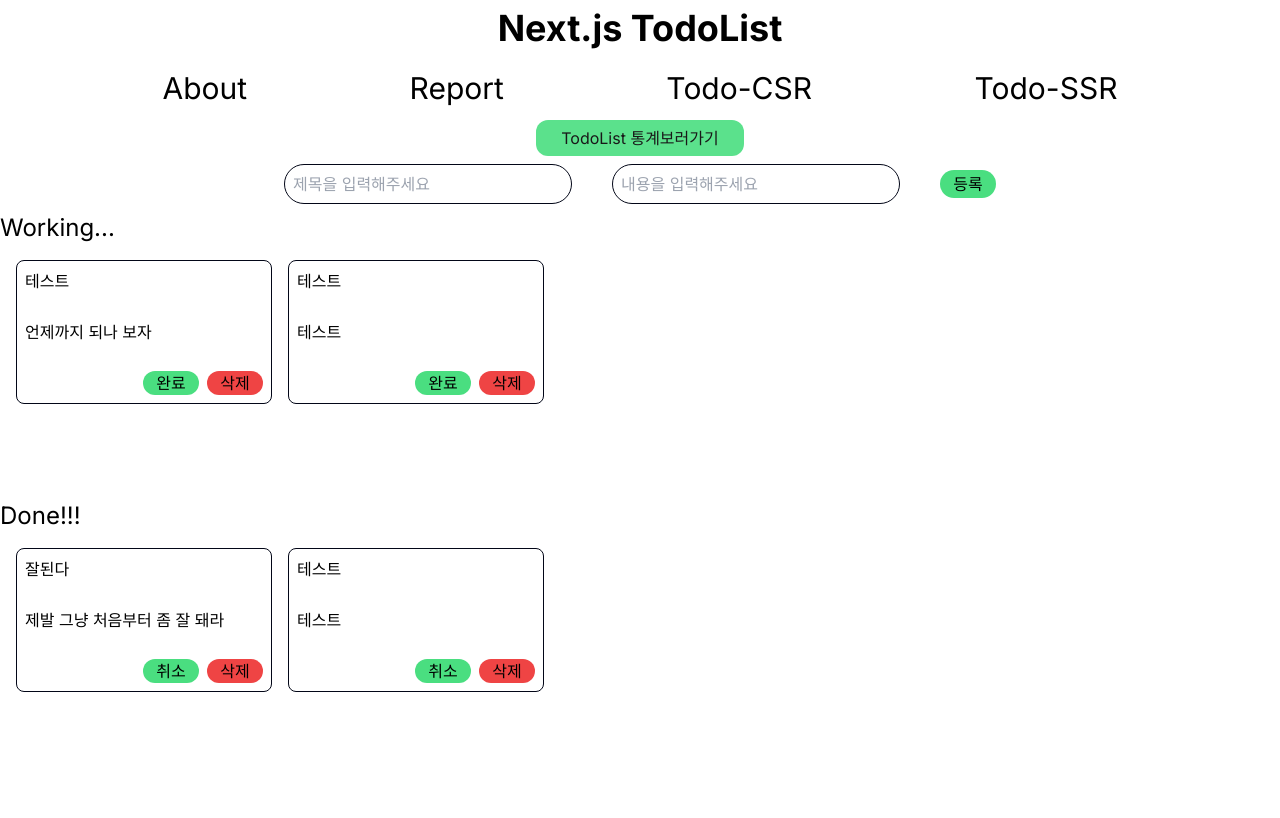
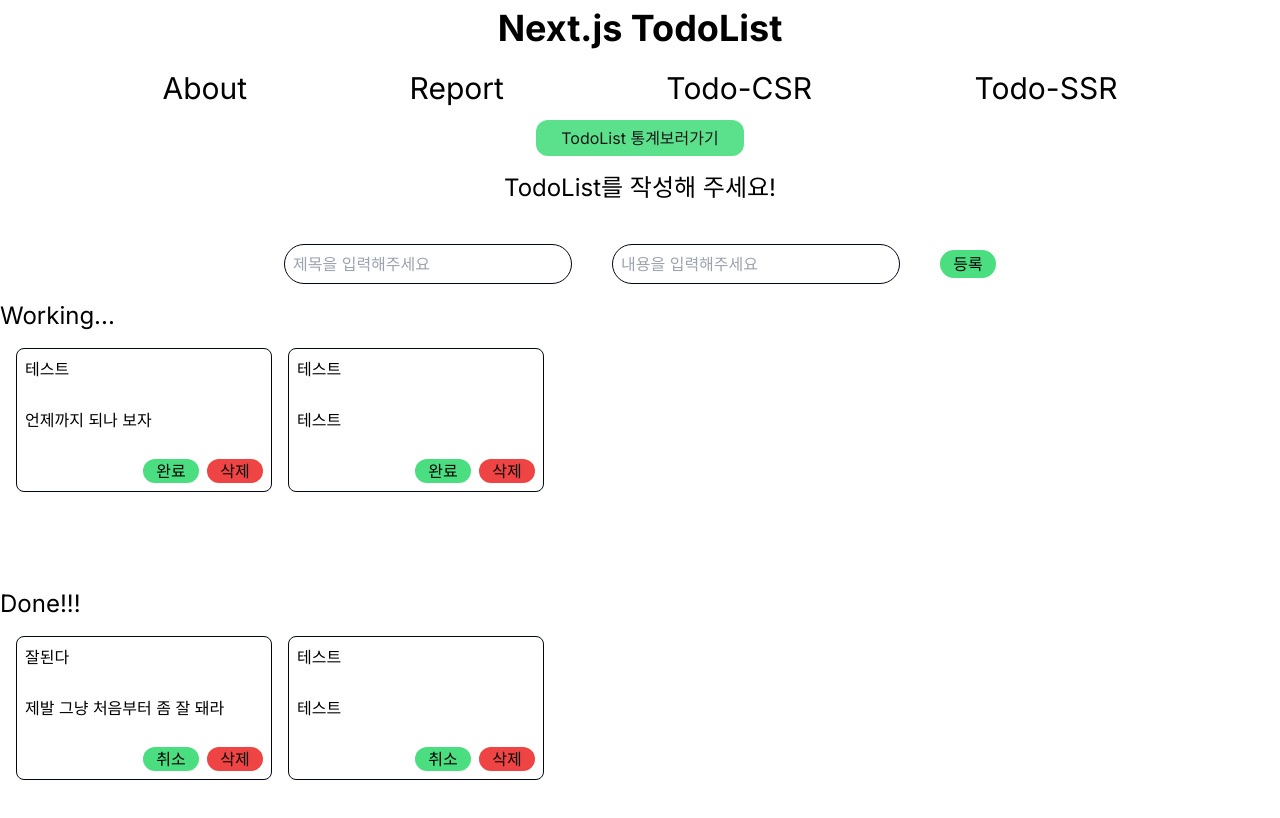
Before and after one commit to DecidedCard/nextjs-todolist, a Next.js app: page /todo-csr in a window 1280 px wide. Shown: the top 818 px of the page. Built offline with nearby package versions, Linux system fonts and the light colour scheme; data requests are answered from the project's data file.

Commit message:
[style] inputform style 작성

```diff
--- a/src/components/TodoListComponents/InputForm.tsx
+++ b/src/components/TodoListComponents/InputForm.tsx
@@ -14,8 +14,10 @@
   return (
     <form
       onSubmit={onSubmitHandler}
-      className="flex justify-center items-center gap-10 h-14"
+      className="flex flex-col justify-between items-center m-2 p-2 h-32"
     >
+      <h2 className="text-2xl">TodoList를 작성해 주세요!</h2>
+      <div className="flex items-center gap-10">
         <input
           type="text"
           placeholder="제목을 입력해주세요"
@@ -33,6 +35,7 @@
         <button type="submit" className="bg-green-400 w-14 h-7 rounded-2xl">
           등록
         </button>
+      </div>
     </form>
   );
 };
```
Lines whose indentation alone changed are shown as unchanged.
